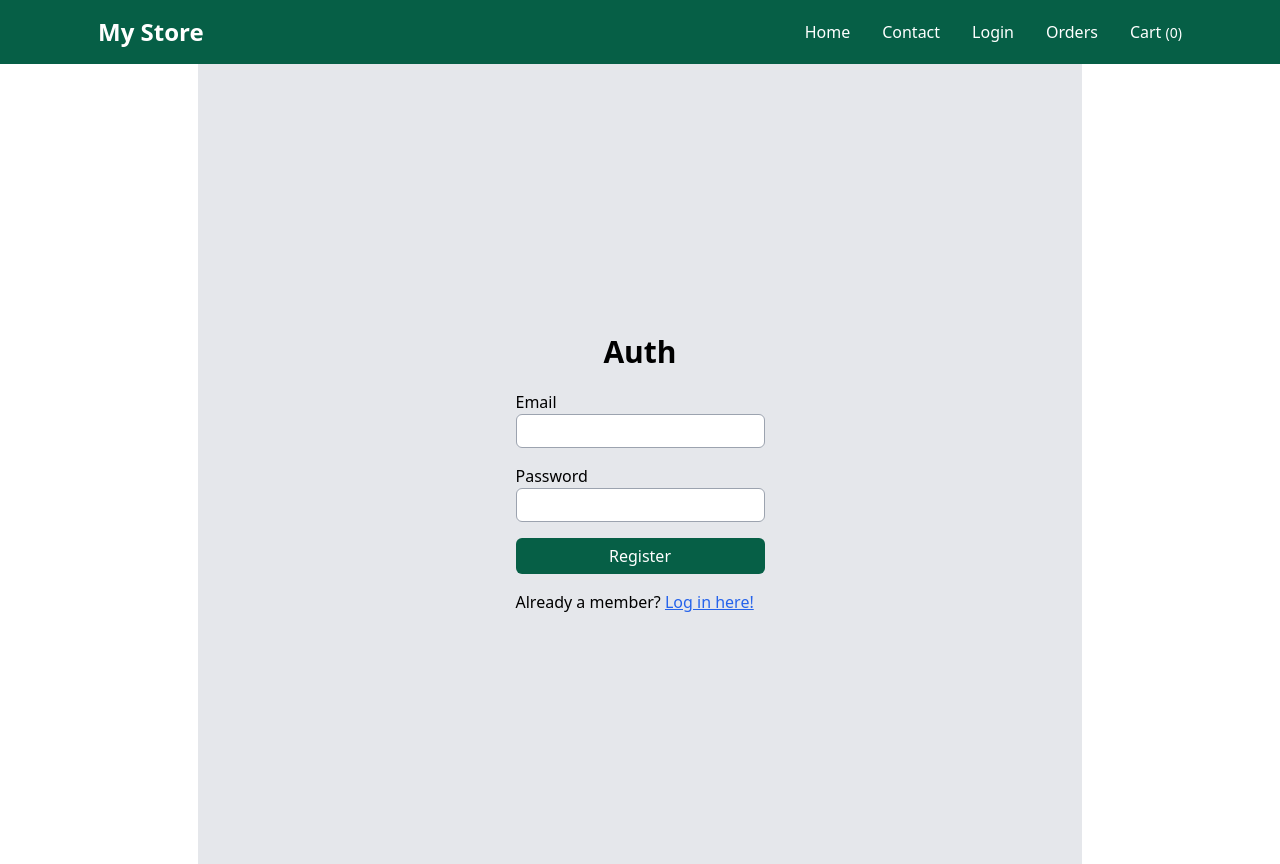
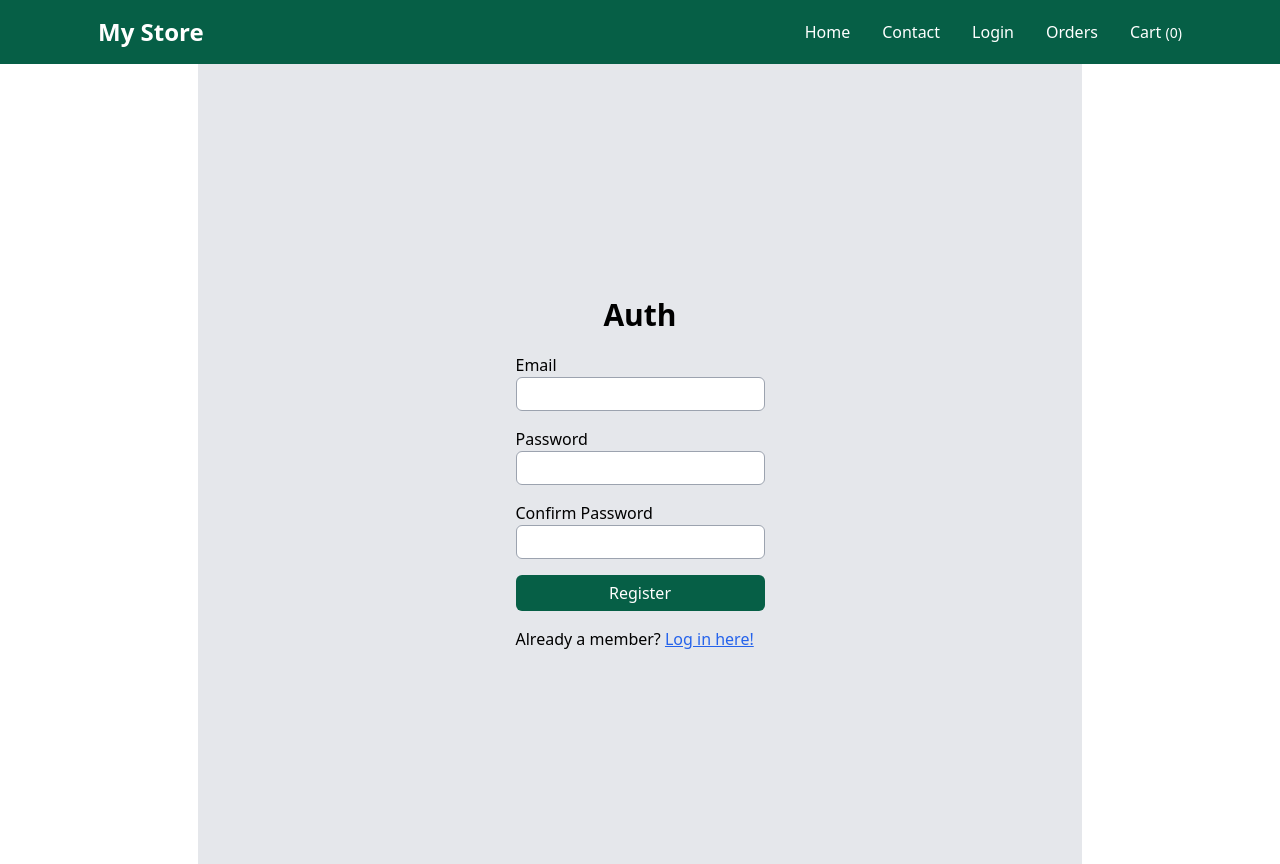
Before and after one commit to sebastianswahn/Webbshop, a React (Vite) app in the folder webbshop/: page /auth/register in a window 1280 px wide. Built offline with nearby package versions, Linux system fonts and the light colour scheme; no server answers.

Commit message:
minor changes

```diff
--- a/webbshop/package.json
+++ b/webbshop/package.json
@@ -15,6 +15,7 @@
     "formik": "^2.4.5",
     "react": "^18.2.0",
     "react-dom": "^18.2.0",
+    "react-icons": "^5.0.1",
     "react-router-dom": "^6.21.3"
   },
   "devDependencies": {
--- a/webbshop/src/pages/Auth/Register.jsx
+++ b/webbshop/src/pages/Auth/Register.jsx
@@ -12,6 +12,14 @@ export const RegisterForm = () => {
     initialValues: {
       email: "",
       password: "",
+      passwordConfirmation: "",
+    },
+    validate: (values) => {
+      const errors = {};
+      if (values.password !== values.passwordConfirmation) {
+        errors.passwordConfirmation = "Passwords do not match";
+      }
+      return errors;
     },
     onSubmit: async (values) => {
       console.log(values);
@@ -52,9 +60,24 @@ export const RegisterForm = () => {
           type="text"
           className="border border-gray-400 rounded-md w-full px-2 py-1"
         />
+      </div>{" "}
+      <div className="mb-4">
+        <label htmlFor="passwordConfirmation" className="block">
+          Confirm Password
+        </label>
+        <input
+          id="passwordConfirmation"
+          value={form.values.passwordConfirmation}
+          onChange={form.handleChange}
+          type="password"
+          className="border border-gray-400 rounded-md w-full px-2 py-1"
+        />
+        {form.errors.passwordConfirmation && (
+          <p className="text-red-500">{form.errors.passwordConfirmation}</p>
+        )}
       </div>
       {error && (
-        <p className="bg-red-500/30 text-red-800 font-semibold px-2 py-1 mb-3">
+        <p className="bg-red-500/30 text-red-800 font-semibold px-2 py-1 mb-3 rounded-md">
           {error}
         </p>
       )}
--- a/webbshop/src/pages/Cart.jsx
+++ b/webbshop/src/pages/Cart.jsx
@@ -3,6 +3,7 @@ import { useProducts } from "../contexts/ProductsContext";
 import { useContext, useState } from "react";
 import OrderModal from "../components/OrderModal";
 import { useAuth } from "../contexts/AuthContext";
+import { FaPlus, FaMinus, FaTrash } from "react-icons/fa";
 
 const Cart = () => {
   const {
@@ -78,19 +79,19 @@ const Cart = () => {
                 className="bg-blue-500 text-white px-2 py-1 rounded-md mr-2"
                 onClick={() => addQuantity(product.id)}
               >
-                +
+                <FaPlus />
               </button>
               <button
                 className="bg-blue-500 text-white px-2 py-1 rounded-md mr-2"
                 onClick={() => removeQuantity(product.id)}
               >
-                -
+                <FaMinus />
               </button>
               <button
                 className="bg-red-500 text-white px-2 py-1 rounded-md"
                 onClick={() => removeItem(product.id)}
               >
-                Remove Item
+                <FaTrash />
               </button>
             </div>
           </div>
--- a/webbshop/src/pages/Orders.jsx
+++ b/webbshop/src/pages/Orders.jsx
@@ -31,7 +31,7 @@ function Orders() {
           className="flex-row text-center p-4 border-2 border-solid border-gray-200 rounded-lg shadow-md m-4 bg-gray-1"
           key={order._id}
         >
-          <h2 className="hidden">Order ID: {order._id}</h2>
+          <h2 className="text-2xl">Order number: {order._id}</h2>
           <p className="text-gray-500 py-4">
             Order Date: {new Date(order.createdAt).toLocaleDateString()}
           </p>
```
Also changed, not shown: 1 other file (tests, documents, lock files or other folders).
